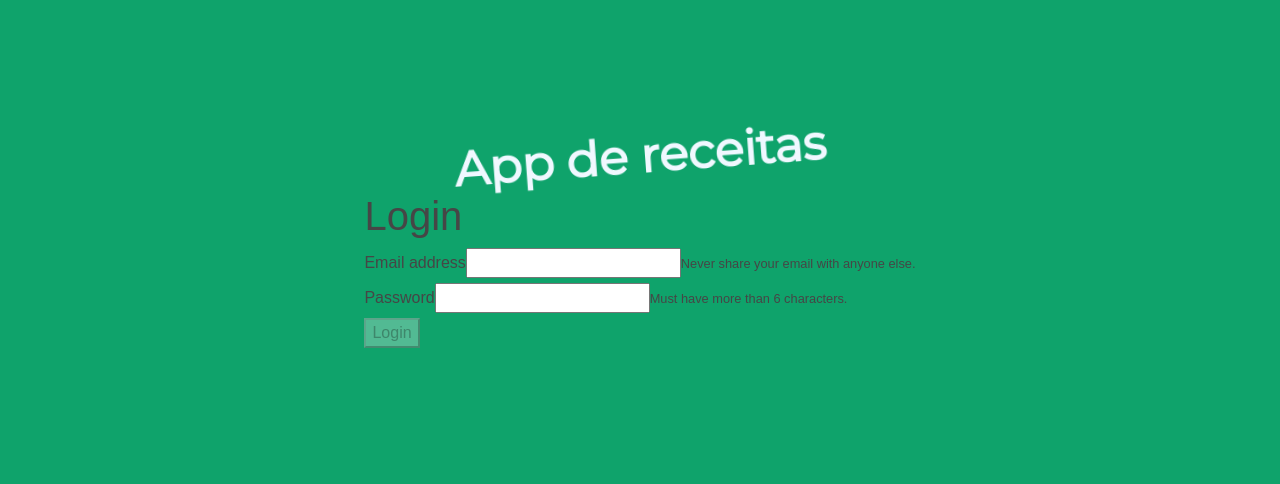
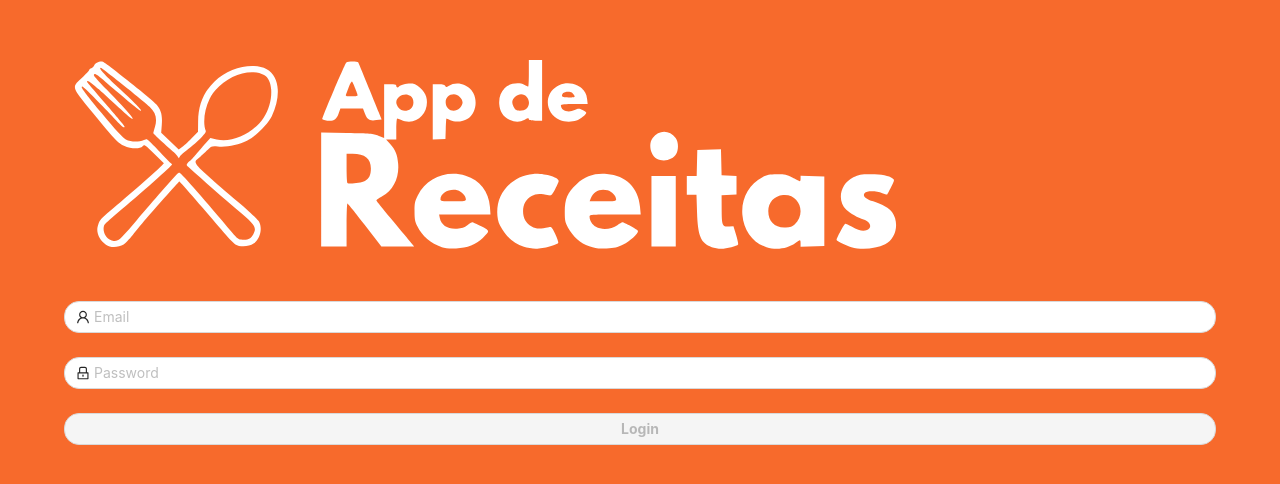
Before and after one commit to tryber/sd-04-recipes-app-5, a React (Create React App) app: page / in a window 1280 px wide. Shown: the part 166-650 px from the top of the page. Built offline with nearby package versions, Linux system fonts and the light colour scheme.

Commit message:
página de login estilizada

```diff
--- a/package.json
+++ b/package.json
@@ -6,6 +6,7 @@
     "@testing-library/jest-dom": "^4.2.4",
     "@testing-library/react": "^9.5.0",
     "@testing-library/user-event": "^7.2.1",
+    "antd": "^4.5.4",
     "axios": "^0.19.1",
     "clipboard-copy": "^3.1.0",
     "lodash": "^4.17.15",
--- a/src/App.css
+++ b/src/App.css
@@ -19,18 +19,6 @@ img {
   max-width: 100%;
 }
 
-#meals {
-  min-height: 100vh;
-  width: 100%;
-  background: #0fa36b;
-  display: flex;
-  flex-direction: column;
-  align-items: center;
-  justify-content: center;
-  font-family: sans-serif;
-  color: #464646;
-}
-
 #rocksGlass {
   max-height: 80vh;
   animation: shake 1s infinite ease;
@@ -48,38 +36,6 @@ img {
   opacity: 0.6;
   transform-origin: 60px 78px;
   animation: clink 0.8s 0.2s infinite ease;
-}
-
-#meals > span {
-  color: aliceblue;
-  font-weight: 900;
-  font-family: 'Montserrat', sans-serif;
-  font-size: 3em;
-  animation: shake 1.5s infinite ease;
-}
-
-@keyframes shake {
-  0% {
-    transform: rotate(5deg);
-  }
-  50% {
-    transform: rotate(-5deg);
-  }
-  100% {
-    transform: rotate(5deg);
-  }
-}
-
-@keyframes clink {
-  0% {
-    transform: rotate(-10deg);
-  }
-  50% {
-    transform: rotate(20deg);
-  }
-  100% {
-    transform: rotate(-10deg);
-  }
 }
 
 .slick-slide {
@@ -101,13 +57,13 @@ header button {
   width: 40px;
 }
 
-input[type=checkbox] + label {
+input[type='checkbox'] + label {
   color: #ccc;
   font-style: italic;
 }
 
-input[type=checkbox]:checked + label {
-  color:red;
+input[type='checkbox']:checked + label {
+  color: red;
   text-decoration: line-through;
 }
 
@@ -115,3 +71,20 @@ input[type=checkbox]:checked + label {
   min-width: 200px;
   min-height: 200px;
 }
+
+#meals {
+  min-height: 100vh;
+  background-color: #f76a2cff;
+}
+
+.login-wrapper {
+  color: white;
+}
+
+#meals h1 {
+  color: white;
+}
+
+.ant-form {
+  color: white;
+}
--- a/src/App.js
+++ b/src/App.js
@@ -1,6 +1,7 @@
 import React from 'react';
 
 import { BrowserRouter, Switch, Route } from 'react-router-dom';
+import { Layout } from 'antd';
 
 import './App.css';
 import Provider from './context/Provider';
@@ -21,8 +22,7 @@ import RecipeProgress from './pages/RecipeProgress';
 
 function App() {
   return (
-    <div id="meals">
-      <span>App de receitas</span>
+    <Layout id="meals">
       <Provider>
         <BrowserRouter>
           <Switch>
@@ -45,7 +45,7 @@ function App() {
           </Switch>
         </BrowserRouter>
       </Provider>
-    </div>
+    </Layout>
   );
 }
 
--- /dev/null
+++ b/src/Style/Login.css
@@ -0,0 +1,33 @@
+.login-wrapper {
+  margin: auto;
+  width: 90%;
+}
+
+.login-wrapper img {
+  padding-bottom: 20px;
+}
+
+.ant-btn-primary {
+  background-color: white;
+  border-color: white;
+  border-radius: 15px;
+  color: #f76a2cff;
+  font-weight: 700;
+}
+
+.ant-btn-primary:hover , .ant-btn-primary:focus {
+  background-color: #ff9e74;
+  border-color: #f76a2c;
+}
+
+.ant-input-affix-wrapper {
+  border-radius: 15px;
+}
+
+.ant-input-affix-wrapper:hover {
+  border-color: #ca3d00;
+}
+
+.ant-input-affix-wrapper:focus , .ant-input-affix-wrapper-focused {
+  border-color: #ff9e74;
+}
--- a/src/index.js
+++ b/src/index.js
@@ -1,5 +1,6 @@
 import React from 'react';
 import ReactDOM from 'react-dom';
+import 'antd/dist/antd.css';
 import './index.css';
 import App from './App';
 import * as serviceWorker from './serviceWorker';
--- a/src/pages/Login.js
+++ b/src/pages/Login.js
@@ -1,6 +1,10 @@
 import React from 'react';
 import { Redirect } from 'react-router-dom';
+import { Row, Col, Form, Input, Button } from 'antd';
+import { UserOutlined, LockOutlined } from '@ant-design/icons';
+import '../Style/Login.css';
 import useLogin from '../hooks/useLogin';
+import appReceitas from '../images/appReceitas.svg';
 
 const sendLocalStorage = (email) => {
   localStorage.setItem('mealsToken', JSON.stringify(1)); // alterar para os dados
@@ -14,31 +18,33 @@ export default function Login() {
   if (isLogged) return <Redirect to="/comidas" />;
 
   return (
-    <div>
-      <h1>Login</h1>
-      <form>
-        <fieldset>
-          <label htmlFor="email">Email address</label>
-          <input
-            type="email"
-            value={email}
+    <div className="login-wrapper">
+      <img src={appReceitas} alt="logo" />
+      <Row>
+        <Col span={24}>
+          <Form>
+            <Form.Item>
+              <Input
+                prefix={<UserOutlined className="site-form-item-icon" />}
+                type="email" value={email}
                 onChange={(e) => setEmail(e.target.value)}
                 data-testid="email-input"
+                placeholder="Email"
               />
-          <small>Never share your email with anyone else.</small>
-        </fieldset>
-        <fieldset>
-          <label htmlFor="password">Password</label>
-          <input
-            type="password"
-            value={password}
+            </Form.Item>
+            <Form.Item>
+              <Input
+                prefix={<LockOutlined className="site-form-item-icon" />}
+                type="password" value={password}
                 onChange={(e) => setPassword(e.target.value)}
-            data-testid="password-input"
+                data-testid="password-input" placeholder="Password"
               />
-          <small>Must have more than 6 characters.</small>
-        </fieldset>
-        <button
-          type="submit"
+            </Form.Item>
+            <Col span={24}>
+              <Button
+                block
+                type="primary"
+                htmlType="submit"
                 disabled={isDisable}
                 data-testid="login-submit-btn"
                 onClick={() => {
@@ -47,8 +53,11 @@ export default function Login() {
                 }}
               >
                 Login
-        </button>
-      </form>
+              </Button>
+            </Col>
+          </Form>
+        </Col>
+      </Row>
     </div>
   );
 }
```
Also changed, not shown: src/images/appReceitas.svg (added), 1 other file (tests, documents, lock files or other folders). Lines whose indentation alone changed are shown as unchanged.
